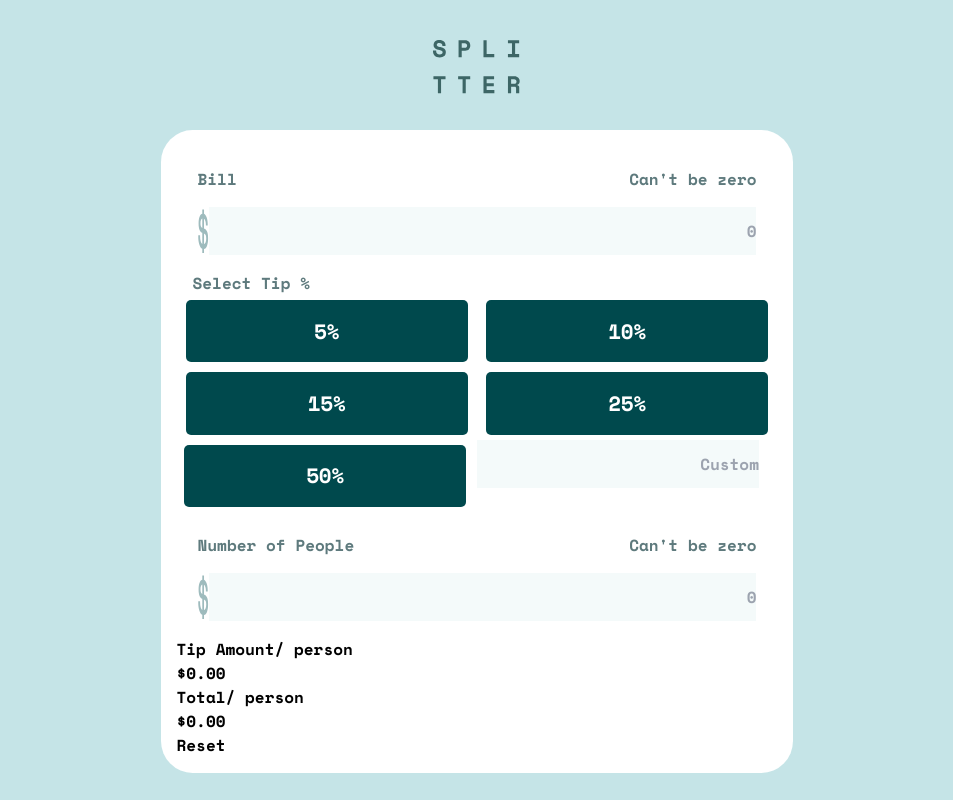
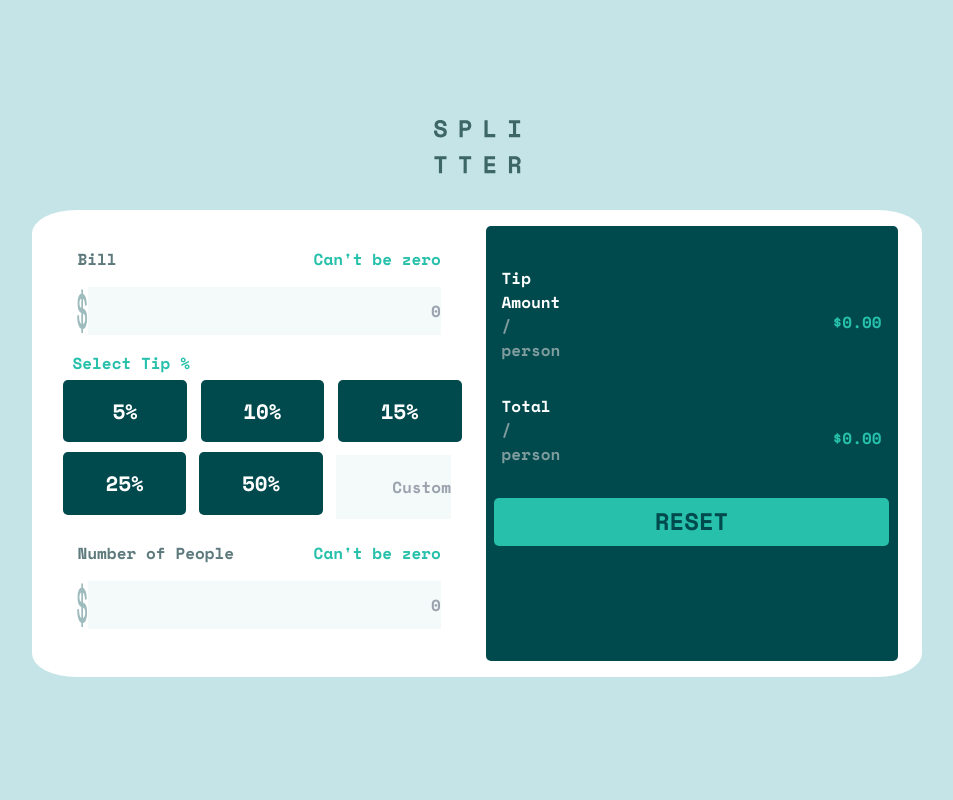
Before and after one commit to Vincenttoon/Splitter_Cell, a React (Create React App) app: page / in a window 1280 px wide. Shown: the whole page, without its empty margins (163-1116 px from the left). Built offline with nearby package versions, Linux system fonts and the light colour scheme; the HTML template or start-up script is replaced by a standard one.

Commit message:
c- material. may turn in for help

```diff
--- a/src/components/UI/ResetButton.jsx
+++ b/src/components/UI/ResetButton.jsx
@@ -8,7 +8,7 @@ const ResetButton = (props) => {
       onClick={props.onClick}
       disabled={props.disabled}
     >
-      Reset
+      RESET
     </button>
   );
 };
--- a/src/index.css
+++ b/src/index.css
@@ -53,6 +53,10 @@ main {
 header{
   width: 100%;
 } */
+
+body {
+  padding-top: 40px;
+}
 
 main{
   background-color: var(--white);
@@ -134,3 +138,86 @@ img.icon {
 .tip-input {
   width: 47%;
 }
+
+.return-calc-section {
+  background-color: var(--strong-cyan);
+  border-radius: 5px;
+  padding-top: 1.5em;
+  padding-bottom: 1em;
+}
+
+.return-container {
+  display: flex;
+  align-items: center;
+  justify-content: space-between;
+  margin: 1em;
+}
+
+.return-detail {
+  display: flex;
+  flex-wrap: wrap;
+  width: 20%;
+  padding-bottom: 1em;
+}
+
+.return-title {
+  color: var(--white);
+}
+
+.return-single {
+  color: var(--grey-cyan);
+}
+
+span {
+  color: var(--primary);
+}
+
+.button-reset {
+  display: flex;
+  justify-content: center;
+  text-align: center;
+  width: 96%;
+  background-color: var(--primary);
+  margin: 0 auto;
+  height: 2em;
+  border-radius: 5px;
+  font-size: 3vh;
+  color: var(--strong-cyan);
+  padding-top: .2em;
+}
+
+@media screen and (min-width: 850px) {
+
+  .media-div {
+    display: flex;
+    flex-wrap: wrap;
+    /* flex-direction: row; */
+    justify-content: space-around;
+  }
+  .input-section {
+    width: 48%;
+  }
+
+  .return-calc-section {
+    width: 48%;
+  }
+
+  .tip-button {
+    width: 30%;
+  }
+
+  .tip-input {
+    width: 28%;
+    margin-top: .5em;
+    margin-left: .3em;
+    height: 8vh;
+  }
+
+  .input-text-container {
+    width: 200%;
+  }
+
+  span {
+    font-size: ;
+  }
+}
--- a/src/pages/MainPage.jsx
+++ b/src/pages/MainPage.jsx
@@ -30,11 +30,11 @@ function MainPage() {
   };
 
   const calculateTipPerPerson = (bill, tipPercentage, persons) => {
-    return (bill * (tipPercentage / 100) / persons);
+    return (bill * (tipPercentage / 100)) / persons;
   };
 
   const calculateTotalPerPerson = (bill, persons, tipPerPerson) => {
-    return (bill / persons) + tipPerPerson;
+    return bill / persons + tipPerPerson;
   };
 
   const handleResetClick = () => {
@@ -93,10 +93,11 @@ function MainPage() {
   return (
     <>
       <header className="py-4 w-full flex justify-center mt-6 mb-5">
-        <img src={logo} alt="main Splitter logo" className="self-center"/>
+        <img src={logo} alt="main Splitter logo" className="self-center" />
       </header>
 
       <main className="flex-1 p-4">
+        <div className="media-div">
           <div className="input-section">
             <InputLines
               id="bill-input"
@@ -148,6 +149,7 @@ function MainPage() {
               onClick={handleResetClick}
             />
           </div>
+        </div>
       </main>
     </>
   );
```
Lines whose indentation alone changed are shown as unchanged.
